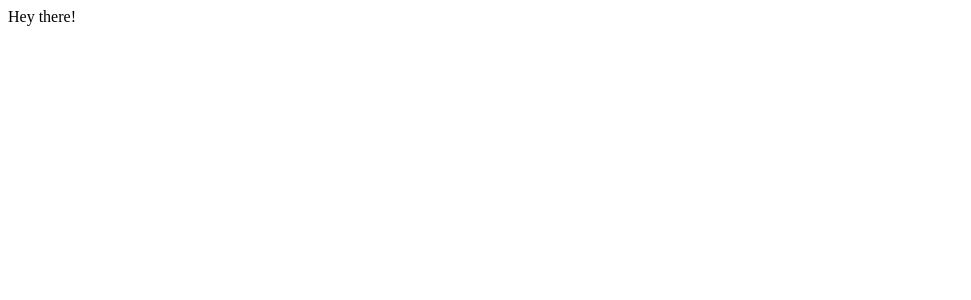
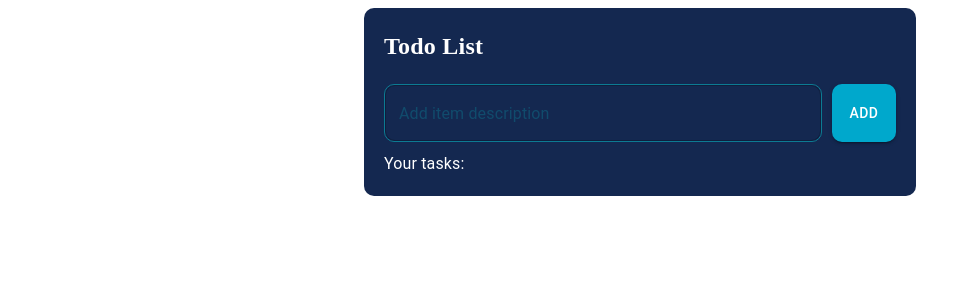
Before and after one commit to Srinath6/todo, a React (Vite) app in the folder todoapp/: page / in a window 1280 px wide. Shown: the top 300 px of the page, without its empty margins (0-971 px from the left). Built offline with nearby package versions, Linux system fonts and the light colour scheme.

Commit message:
app title, actions ui (Static) react icon lib

```diff
--- a/todoapp/package.json
+++ b/todoapp/package.json
@@ -13,7 +13,8 @@
     "@emotion/styled": "^11.10.6",
     "@mui/material": "^5.12.0",
     "react": "^18.2.0",
-    "react-dom": "^18.2.0"
+    "react-dom": "^18.2.0",
+    "react-icons": "^4.8.0"
   },
   "devDependencies": {
     "@types/react": "^18.0.28",
--- a/todoapp/src/App.jsx
+++ b/todoapp/src/App.jsx
@@ -1,9 +1,21 @@
+import { Stack, Container, Box } from "@mui/material";
+import Header from "./header";
 
 export default function App() {
-
   return (
     <>
-    Hey there!
+      <Container maxWidth="sm">
+        <Box
+          sx={{
+            backgroundColor: "#142850",
+            justifyContent: "center",
+            borderRadius: "10px",
+            padding: "20px",
+          }}
+        >
+          <Header />
+        </Box>
+      </Container>
     </>
-  )
+  );
 }
--- /dev/null
+++ b/todoapp/src/header.jsx
@@ -0,0 +1,50 @@
+import { Button, Stack, TextField, Typography } from "@mui/material";
+
+export default function Header() {
+  return (
+    <>
+      <Stack>
+        <Typography
+          sx={{
+            color: "white",
+            fontFamily: "Montserrat",
+            fontWeight: "bold",
+            fontSize: "24px",
+          }}
+        >
+          Todo List
+        </Typography>
+      </Stack>
+      <Stack
+        direction="row"
+        justifyContent="space-between"
+        sx={{ paddingTop: "20px" }}
+      >
+        <TextField
+          variant="outlined"
+          placeholder="Add item description"
+          fullWidth
+          sx={{
+            paddingRight: "10px",
+            "& .MuiOutlinedInput-root": {
+              border: "1px solid #0C7B93",
+              borderRadius: '10px'
+            },
+            "& .MuiInputBase-input::placeholder": {
+              color: "#0C7B93",
+            },
+          }}
+        />
+        <Button variant="contained" sx={{ background: "#00A8CC", borderRadius: '10px'  }}>
+          {" "}
+          Add
+        </Button>
+      </Stack>
+      <Stack>
+        <Typography sx={{ paddingTop: "10px", color: "white"}}>
+          Your tasks:
+        </Typography>
+      </Stack>
+    </>
+  );
+}
```
Also changed, not shown: 1 other file (tests, documents, lock files or other folders).
